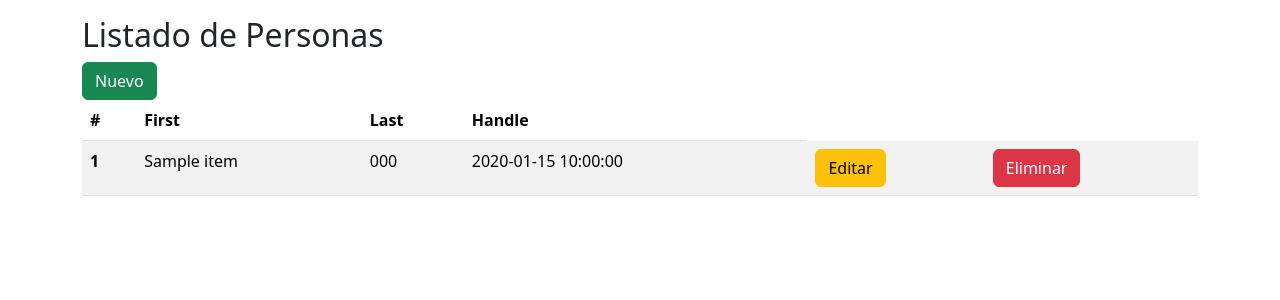
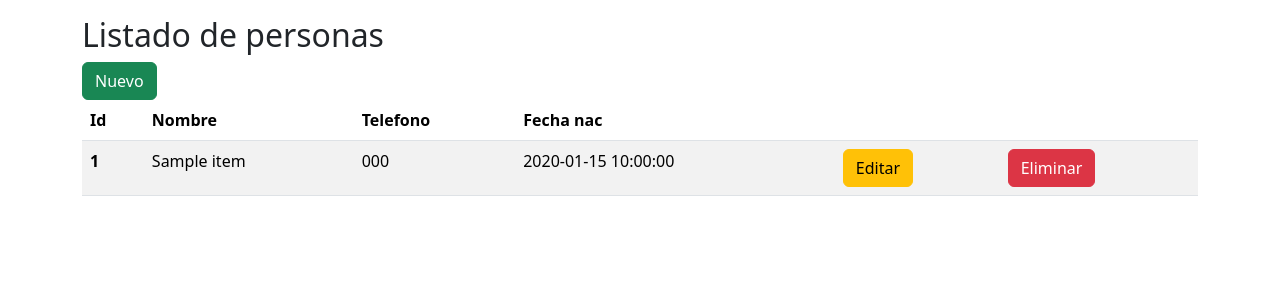
Before and after one commit to MarielaCL21/crudKardex, a Flask app: template templates/personas/index.html in a window 1280 px wide. Shown: the part 56-356 px from the top of the page. Run offline with Flask 3, Linux system fonts and the light colour scheme; the template is opened without the code that fills it: most values are stand-ins (such as "Sample title", 1, 10 or a date in 2020).

Commit message:
Actualizar index.html

```diff
--- a/templates/personas/index.html
+++ b/templates/personas/index.html
@@ -1,26 +1,33 @@
 {% include 'header.html' %}
-<h2>Listado de Personas</h2>
-<a href="#" class="btn btn-success">Nuevo</a>
+
+<h2>Listado de personas</h2>
+
+<a href="{{ url_for('create') }}" class="btn btn-success">Nuevo</a>
+
 <table class="table table-striped table-hover">
     <thead>
       <tr>
-        <th scope="col">#</th>
-        <th scope="col">First</th>
-        <th scope="col">Last</th>
-        <th scope="col">Handle</th>
+        <th scope="col">Id</th>
+        <th scope="col">Nombre</th>
+        <th scope="col">Telefono</th>
+        <th scope="col">Fecha nac</th>
+        <th></th>
+        <th></th>
       </tr>
     </thead>
     <tbody>
-        {% for  item in personas %}
+        {% for item in personas %}
       <tr>
         <th scope="row">{{ item['id'] }}</th>
         <td>{{ item['nombre'] }}</td>
         <td>{{ item['telefono'] }}</td>
         <td>{{ item['fecha_nac'] }}</td>
-       <td><a href="#" class="btn btn-warning">Editar</a></td>
-       <td><a href="#" class="btn btn-danger">Eliminar</a></td
+        <td><a href="/personas/edit/{{ item['id']}}" class="btn btn-warning" >Editar</a></td>
+        <td><a href="/personas/delete/{{ item['id'] }}" onclick="return(confirm('Esta seguro ???'))" class="btn btn-danger">Eliminar</a></td>
       </tr>
-      {% endfor %}
+        {% endfor %}
+
     </tbody>
   </table>
+
 {% include 'footer.html' %}
```
